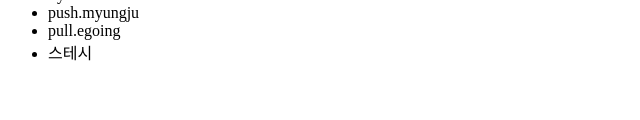
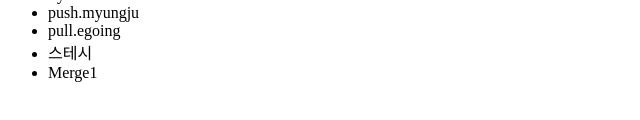
Before and after one commit to myungju/opentutorials_egoing_git, a plain HTML site: page index.html in a window 1280 px wide. Shown: the part 314-434 px from the top of the page, 0-640 px from the left. Drawn offline with Linux system fonts and the light colour scheme.

Commit message:
Merge1 추가

```diff
--- a/index.html
+++ b/index.html
@@ -23,6 +23,7 @@
             <li>push.myungju</li>
             <li>pull.egoing</li>
             <li>스테시</li>
+            <li>Merge1</li>
         </ul>
     </body>
 
```
